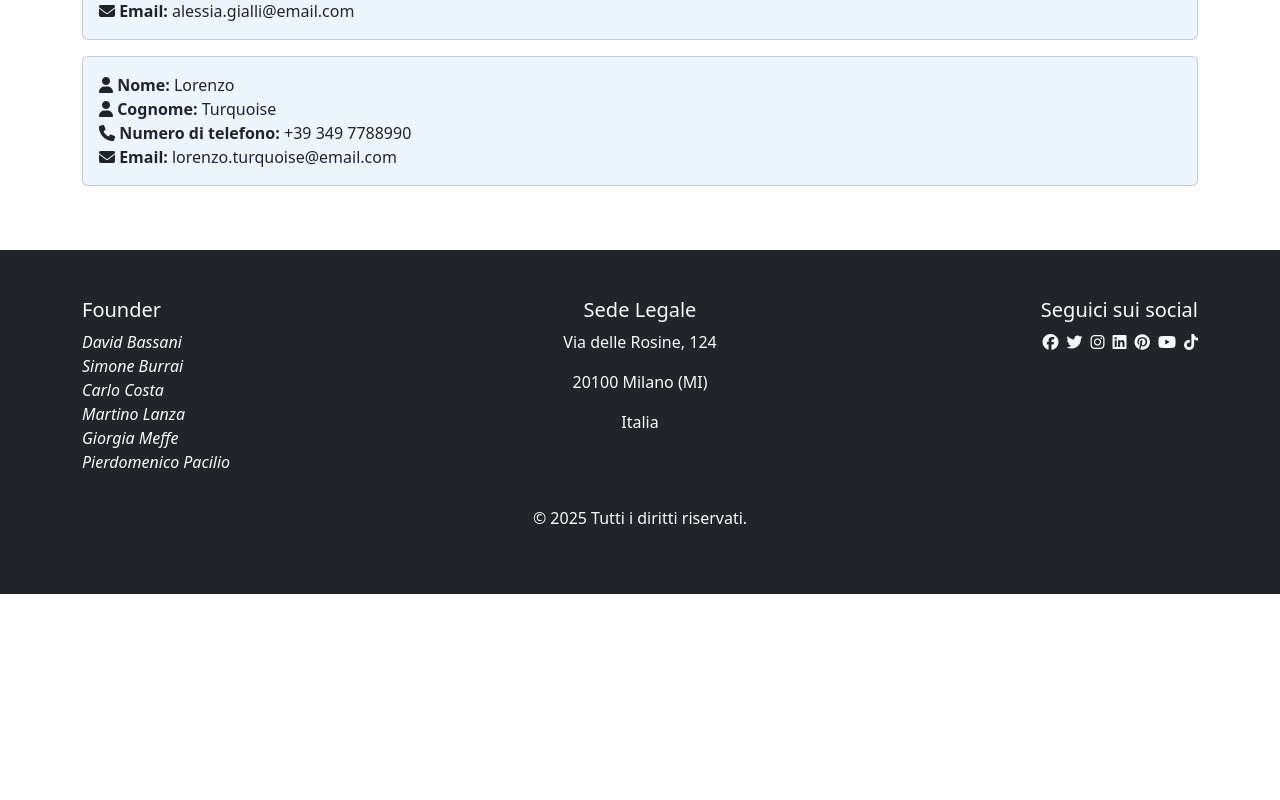
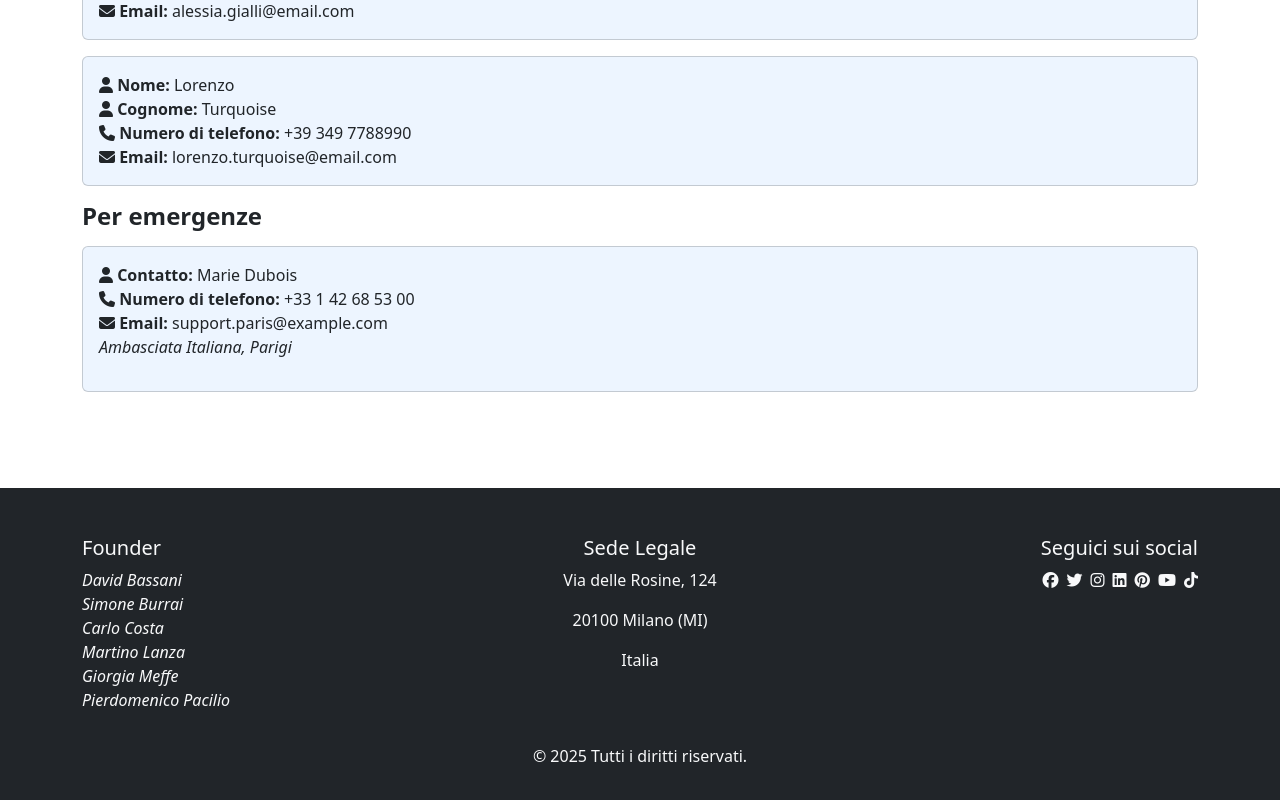
Before and after one commit to simoneburrai/boo-road-webapp, a React (Vite) app: page /travels/1 in a window 1280 px wide. Shown: the part 957-1757 px from the top of the page. Before the commit the page ends 1551 px from the top, so only its background shows below. Built offline with nearby package versions, Linux system fonts and the light colour scheme; a web font is replaced by a local one.

Commit message:
feat: fixed emergency contacts

```diff
--- a/src/pages/AllTravellers.jsx
+++ b/src/pages/AllTravellers.jsx
@@ -11,6 +11,7 @@ const AllTravellers = () => {
 
     const { filteredTravellers } = useTravels();
     const [selectedTravellers, setSelectedTravellers] = useState([]);
+
     const [searchName, setSearchName] = useState("");
 
     useEffect(() => {
--- a/src/pages/SingleTravel.jsx
+++ b/src/pages/SingleTravel.jsx
@@ -1,5 +1,5 @@
 import { useParams, useNavigate, Link } from "react-router-dom";
-import { useEffect } from "react";
+import { useEffect, useState } from "react";
 import OperatorCard from "../components/travels/OperatorCard";
 import TravelDetailCard from "../components/travels/TravelDetailCard";
 import EmergencyCard from "../components/travels/EmergencyCard";
@@ -10,7 +10,7 @@ const SingleTravel = () => {
     let { travelId } = useParams();
     travelId = parseInt(travelId);
     const { operators, filteredTravels } = useTravels();
-
+    const [currentTraveller, setCurrentTraveller] = useState([]);
     const currentTravel = filteredTravels.find(travel => travel.id === travelId);
     const currentOperators = operators.filter(operator => operator.travelId === travelId);
 
@@ -18,6 +18,8 @@ const SingleTravel = () => {
     const isTravelEnded = currentTravel.end && new Date(currentTravel.end) < new Date();
 
     useEffect(() => {
+        setCurrentTraveller(()=> filteredTravels.find(travel => travel.id === travelId))
+        console.log(currentTraveller);
         if (!currentTravel) {
             navigate("/notfound");
         }
@@ -42,7 +44,7 @@ const SingleTravel = () => {
                         ))}
                     </div>
                 )}
-                {currentTravel.internationalSupport && <EmergencyCard travelId={travelId} />}
+                {<EmergencyCard travelId={travelId} />}
 
             </>}
         </div>
```
